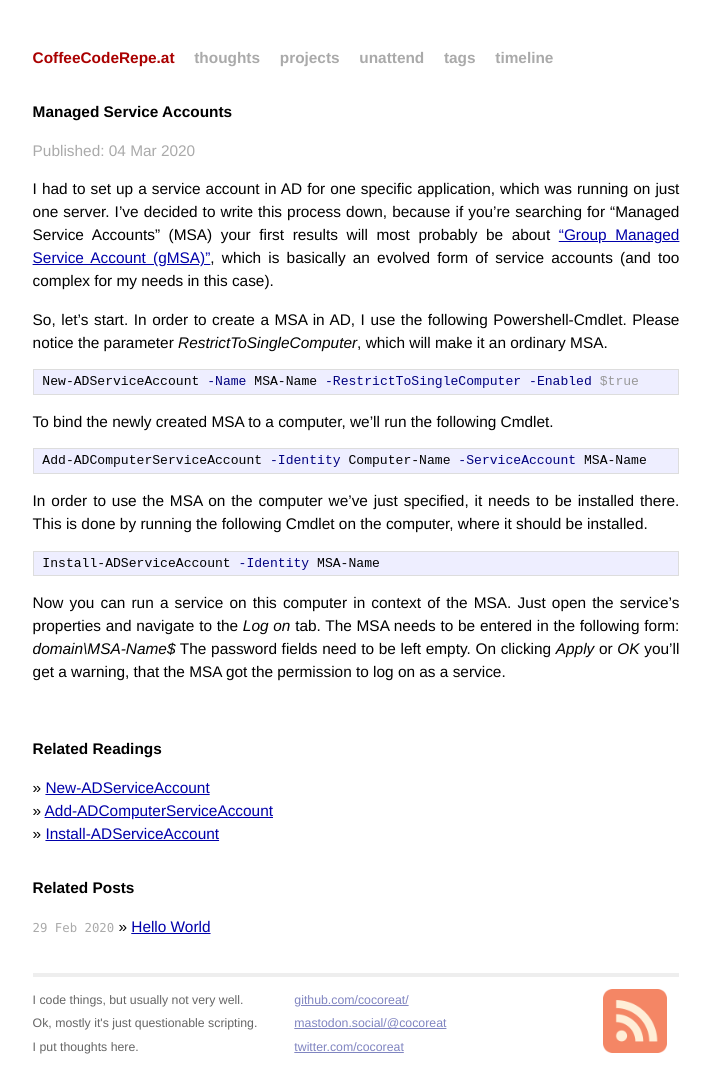
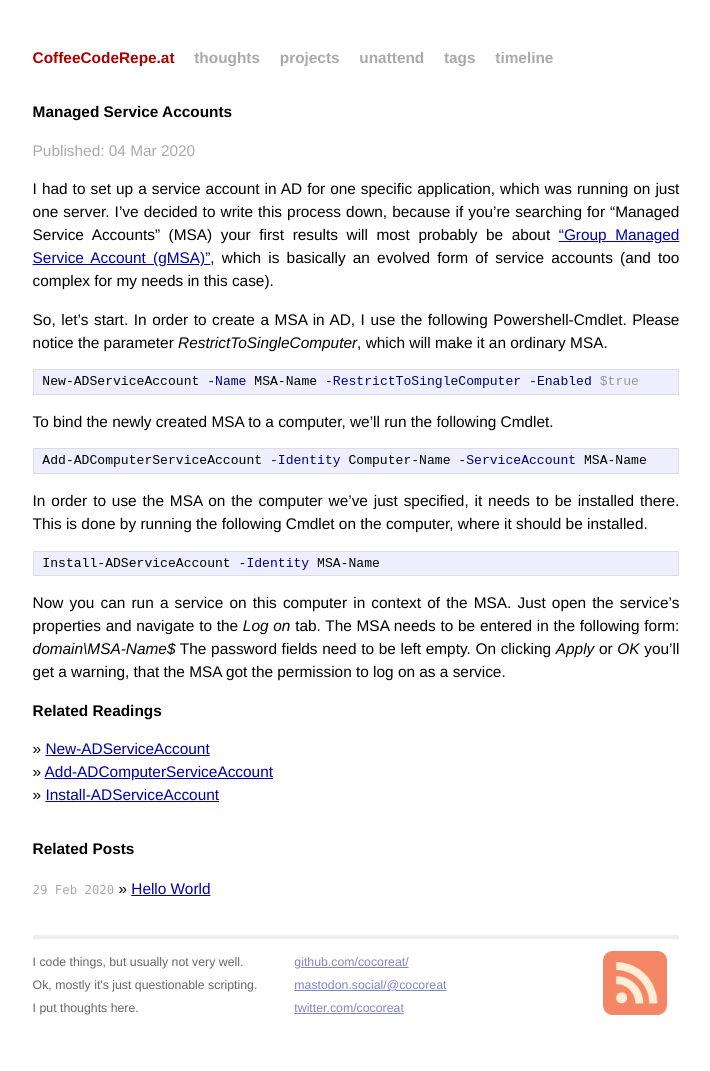
Before and after one commit to cocoreat/cocoreat.github.io, a Jekyll site: the page built from _posts/2020-03-04-Managed-Service-Accounts.md, in a window 1280 px wide. Shown: the whole page, without its empty margins (284-994 px from the left). Built offline with Jekyll 4.4.1, drawn with Linux system fonts in a browser that asks for light colours; after the commit the page ends 1032 px from its top, so only the background shows below that.

Commit message:
fix linebreak

```diff
--- a/_posts/2020-03-04-Managed-Service-Accounts.md
+++ b/_posts/2020-03-04-Managed-Service-Accounts.md
@@ -31,10 +31,7 @@ Install-ADServiceAccount -Identity MSA-Name
 Now you can run a service on this computer in context of the MSA. Just open the service's properties and navigate to the *Log on* tab. The MSA needs to be entered in the following form: *domain\\MSA-Name$*
 The password fields need to be left empty. On clicking *Apply* or *OK* you'll get a warning, that the MSA got the permission to log on as a service.
 
-<br>
-
-Related Readings
-================
+<h2>Related Readings</h2>
 
 &raquo; [New-ADServiceAccount](https://docs.microsoft.com/en-us/powershell/module/activedirectory/new-adserviceaccount)<br>
 &raquo; [Add-ADComputerServiceAccount](https://docs.microsoft.com/en-us/powershell/module/activedirectory/add-adcomputerserviceaccount)<br>
```
